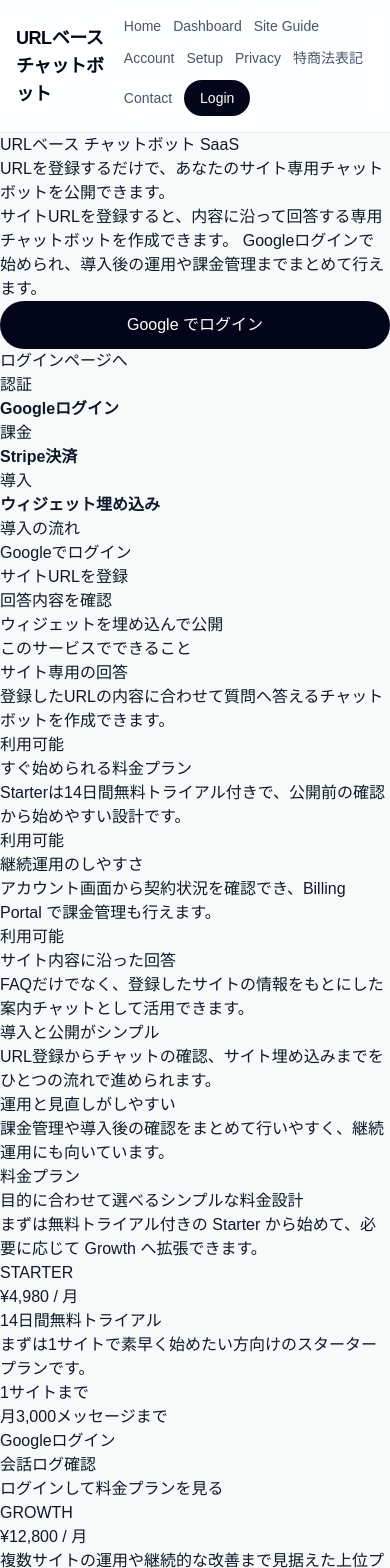
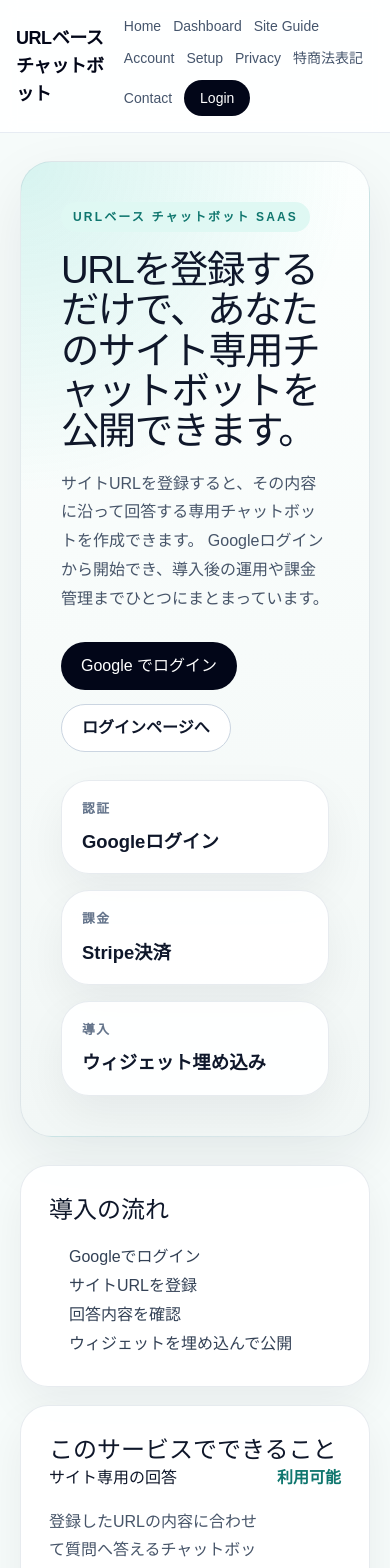
Before and after one commit to manafi362/threads-tool2, a Next.js app: page / in a window 390 px wide. Shown: the top 1568 px of the page. Built offline with nearby package versions, Linux system fonts and the light colour scheme; no server answers.

Commit message:
Fix broken UI and restore page rendering

```diff
--- a/app/components/google-sign-in.tsx
+++ b/app/components/google-sign-in.tsx
@@ -37,7 +37,7 @@ export default function GoogleSignIn({
         setLoading(false);
       }
     } catch (caught) {
-      setError(caught instanceof Error ? caught.message : "Google ログインに失敗しました。");
+      setError(caught instanceof Error ? caught.message : "Googleログインに失敗しました。");
       setLoading(false);
     }
   }
--- a/app/globals.css
+++ b/app/globals.css
@@ -33,3 +33,277 @@ textarea,
 select {
   font: inherit;
 }
+
+.landing-shell {
+  max-width: 1200px;
+  margin: 0 auto;
+  padding: 48px 20px 72px;
+}
+
+.hero-grid {
+  display: grid;
+  gap: 28px;
+  grid-template-columns: minmax(0, 1.3fr) minmax(320px, 0.9fr);
+  align-items: start;
+}
+
+.hero-copy,
+.hero-aside,
+.setup-card,
+.status-card,
+.value-card,
+.plan-card,
+.metric-card {
+  min-width: 0;
+}
+
+.hero-copy {
+  padding: 40px;
+  border: 1px solid rgba(148, 163, 184, 0.22);
+  border-radius: 32px;
+  background:
+    radial-gradient(circle at top left, rgba(20, 184, 166, 0.16), transparent 32%),
+    linear-gradient(180deg, #fcfffe 0%, #f2f7f6 100%);
+  box-shadow: 0 22px 60px rgba(15, 23, 42, 0.08);
+}
+
+.hero-badge,
+.section-label {
+  display: inline-flex;
+  align-items: center;
+  border-radius: 999px;
+  padding: 6px 12px;
+  background: #dff8f3;
+  color: #0f766e;
+  font-size: 12px;
+  font-weight: 700;
+  letter-spacing: 0.18em;
+  text-transform: uppercase;
+}
+
+.hero-copy h1,
+.section-copy h2 {
+  margin: 18px 0 0;
+  font-size: clamp(2.4rem, 5vw, 4.6rem);
+  line-height: 1.05;
+  letter-spacing: -0.04em;
+}
+
+.hero-lead,
+.section-copy p,
+.status-row p,
+.value-card p {
+  margin: 18px 0 0;
+  color: #475569;
+  line-height: 1.8;
+  font-size: 1rem;
+}
+
+.hero-actions {
+  display: flex;
+  flex-wrap: wrap;
+  gap: 14px;
+  margin-top: 28px;
+}
+
+.primary-button,
+.secondary-button {
+  display: inline-flex;
+  align-items: center;
+  justify-content: center;
+  min-height: 48px;
+  padding: 0 20px;
+  border-radius: 999px;
+  font-weight: 700;
+  text-decoration: none;
+  transition: 160ms ease;
+}
+
+.primary-button {
+  background: #0f172a;
+  color: white;
+}
+
+.primary-button:hover {
+  background: #1e293b;
+}
+
+.secondary-button {
+  border: 1px solid #cbd5e1;
+  background: white;
+  color: #0f172a;
+}
+
+.secondary-button:hover {
+  background: #f8fafc;
+}
+
+.metric-grid,
+.value-grid,
+.plan-grid {
+  display: grid;
+  gap: 16px;
+}
+
+.metric-grid {
+  margin-top: 28px;
+  grid-template-columns: repeat(3, minmax(0, 1fr));
+}
+
+.metric-card,
+.setup-card,
+.status-card,
+.value-card,
+.plan-card,
+.section-copy {
+  border: 1px solid rgba(148, 163, 184, 0.22);
+  border-radius: 28px;
+  background: rgba(255, 255, 255, 0.92);
+  box-shadow: 0 18px 45px rgba(15, 23, 42, 0.06);
+}
+
+.metric-card {
+  padding: 18px 20px;
+}
+
+.metric-card p {
+  margin: 0;
+  color: #64748b;
+  font-size: 0.8rem;
+  font-weight: 700;
+  letter-spacing: 0.12em;
+  text-transform: uppercase;
+}
+
+.metric-card strong {
+  display: block;
+  margin-top: 10px;
+  font-size: 1.15rem;
+}
+
+.hero-aside {
+  display: grid;
+  gap: 18px;
+}
+
+.setup-card,
+.status-card,
+.value-card,
+.plan-card,
+.section-copy {
+  padding: 28px;
+}
+
+.setup-card h2,
+.status-card h2,
+.value-card h3,
+.plan-card h3 {
+  margin: 0;
+  font-size: 1.5rem;
+  line-height: 1.3;
+}
+
+.setup-card ol,
+.plan-features {
+  margin: 18px 0 0;
+  padding-left: 20px;
+  color: #334155;
+  line-height: 1.8;
+}
+
+.status-row {
+  display: flex;
+  justify-content: space-between;
+  gap: 16px;
+  padding-top: 18px;
+  margin-top: 18px;
+  border-top: 1px solid #e2e8f0;
+}
+
+.status-row:first-of-type {
+  margin-top: 0;
+  padding-top: 0;
+  border-top: 0;
+}
+
+.status-row h3 {
+  margin: 0;
+  font-size: 1rem;
+}
+
+.status-row span {
+  white-space: nowrap;
+  color: #0f766e;
+  font-weight: 700;
+}
+
+.value-grid {
+  margin-top: 28px;
+  grid-template-columns: repeat(3, minmax(0, 1fr));
+}
+
+.pricing-section {
+  display: grid;
+  gap: 24px;
+  margin-top: 28px;
+}
+
+.section-copy {
+  background:
+    radial-gradient(circle at top right, rgba(59, 130, 246, 0.1), transparent 28%),
+    white;
+}
+
+.inline-note {
+  display: inline-flex;
+  margin-top: 18px;
+  padding: 10px 14px;
+  border-radius: 16px;
+  background: #fff7ed;
+  color: #9a3412;
+}
+
+.plan-grid {
+  grid-template-columns: repeat(2, minmax(0, 1fr));
+}
+
+.plan-kicker {
+  margin: 0;
+  color: #0f766e;
+  font-size: 0.8rem;
+  font-weight: 700;
+  letter-spacing: 0.18em;
+}
+
+.trial-chip {
+  display: inline-flex;
+  margin-top: 14px;
+  padding: 6px 10px;
+  border-radius: 999px;
+  background: #ecfdf5;
+  color: #047857;
+  font-size: 0.8rem;
+  font-weight: 700;
+}
+
+.plan-description {
+  margin-top: 14px;
+  color: #475569;
+  line-height: 1.8;
+}
+
+@media (max-width: 980px) {
+  .hero-grid,
+  .value-grid,
+  .plan-grid {
+    grid-template-columns: 1fr;
+  }
+
+  .metric-grid {
+    grid-template-columns: 1fr;
+  }
+
+  .landing-shell {
+    padding-top: 28px;
+  }
+}
--- a/app/layout.tsx
+++ b/app/layout.tsx
@@ -9,8 +9,7 @@ import "./globals.css";
 
 export const metadata: Metadata = {
   title: "URLベース チャットボット",
-  description:
-    "URL を読み込んで内容に答えるチャットボットを販売・運用するためのプロトタイプです。",
+  description: "URLを読み込んで内容に答えるチャットボットを販売・運用するためのアプリです。",
   verification: {
     google: "u5tcqf-H8kXnbZB6VVZvY8Fb0UnaAid2v6K1S0Ho2Dw",
   },
@@ -83,7 +82,7 @@ export default async function RootLayout({
           <footer className="border-t border-slate-200 bg-white px-6 py-6 text-sm text-slate-600">
             <div className="mx-auto flex max-w-7xl flex-col gap-3 sm:flex-row sm:items-center sm:justify-between">
               <p>© 2026 URLベース チャットボット</p>
-              <p>URL クロール、チャット回答、Stripe 課金までをまとめた販売向けプロトタイプ</p>
+              <p>URLクロール、チャット回答、Stripe課金までをまとめた販売向けアプリ</p>
             </div>
           </footer>
         </div>
--- a/app/page.tsx
+++ b/app/page.tsx
@@ -18,9 +18,10 @@ export default async function HomePage() {
           <span className="hero-badge">URLベース チャットボット SaaS</span>
           <h1>URLを登録するだけで、あなたのサイト専用チャットボットを公開できます。</h1>
           <p className="hero-lead">
-            サイトURLを登録すると、内容に沿って回答する専用チャットボットを作成できます。
-            Googleログインで始められ、導入後の運用や課金管理までまとめて行えます。
+            サイトURLを登録すると、その内容に沿って回答する専用チャットボットを作成できます。
+            Googleログインから開始でき、導入後の運用や課金管理までひとつにまとまっています。
           </p>
+
           <div className="hero-actions">
             {user ? (
               <>
@@ -33,7 +34,7 @@ export default async function HomePage() {
               </>
             ) : authReady ? (
               <>
-                <GoogleSignIn />
+                <GoogleSignIn fullWidth={false} />
                 <Link className="secondary-button" href="/login">
                   ログインページへ
                 </Link>
@@ -49,6 +50,7 @@ export default async function HomePage() {
               </>
             )}
           </div>
+
           <div className="metric-grid">
             <Metric title="認証" value="Googleログイン" />
             <Metric title="課金" value="Stripe決済" />
@@ -96,27 +98,27 @@ export default async function HomePage() {
         />
         <ValueCard
           title="運用と見直しがしやすい"
-          body="課金管理や導入後の確認をまとめて行いやすく、継続運用にも向いています。"
+          body="課金管理や導入後の確認もまとめて行えるので、継続運用にも向いています。"
         />
       </section>
 
       <section className="pricing-section" id="pricing">
         <div className="section-copy">
           <span className="section-label">料金プラン</span>
-          <h2>目的に合わせて選べるシンプルな料金設計</h2>
+          <h2>用途に合わせて選べるシンプルな料金設計</h2>
           <p>
-            まずは無料トライアル付きの Starter から始めて、必要に応じて Growth へ拡張できます。
+            まずは無料トライアル付きの Starter から始めて、必要に応じて Growth へ移行できます。
           </p>
-          {!authReady && (
+          {!authReady ? (
             <p className="inline-note">
-              ログイン導線を有効にするには、Supabase の認証設定を完了してください。
+              ログイン開始には Supabase の認証設定が必要です。未設定なら Setup から確認できます。
             </p>
-          )}
+          ) : null}
         </div>
 
         <div className="plan-grid">
           {Object.values(PLAN_CATALOG).map((plan) => (
-            <article className="plan-card" key={plan.name}>
+            <article className="plan-card" key={plan.id}>
               <div>
                 <p className="plan-kicker">{plan.name.toUpperCase()}</p>
                 <h3>{plan.priceLabel}</h3>
@@ -131,7 +133,7 @@ export default async function HomePage() {
               {user && stripeReady ? (
                 <BillingButton
                   endpoint="/api/billing/checkout"
-                  plan={plan.name.toLowerCase() as "starter" | "growth"}
+                  plan={plan.id}
                   label={`${plan.name}を始める`}
                 />
               ) : user ? (
--- a/lib/billing.ts
+++ b/lib/billing.ts
@@ -13,7 +13,7 @@ export const PLAN_CATALOG = {
     priceLabel: "¥4,980 / 月",
     trialLabel: "14日間無料トライアル",
     description: "まずは1サイトで素早く始めたい方向けのスタータープランです。",
-    features: ["1サイトまで", "月3,000メッセージまで", "Googleログイン", "会話ログ確認"],
+    features: ["1サイトまで", "月5,000メッセージまで", "Googleログイン", "会話ログ確認"],
   },
   growth: {
     id: "growth",
```
Also changed, not shown: app/account/page.tsx (+30 -17 lines), 1 other file (tests, documents, lock files or other folders).
